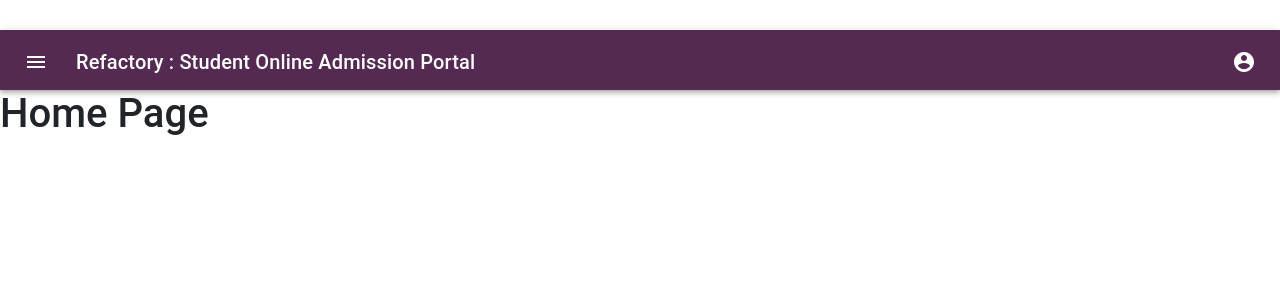
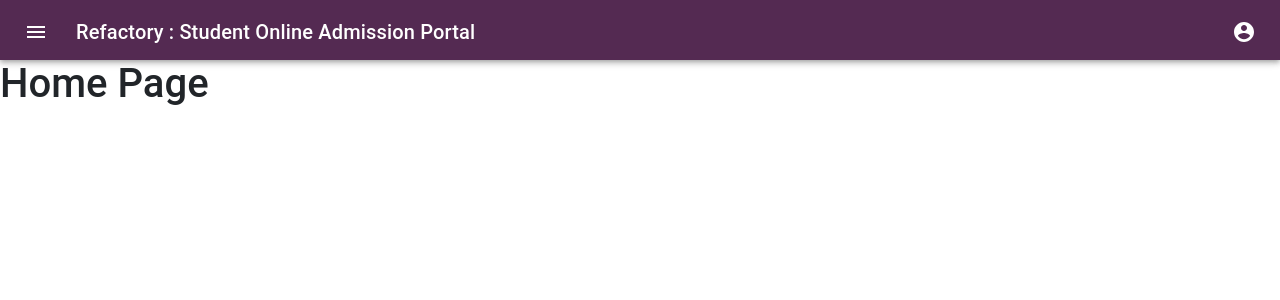
Before and after one commit to senjack/soap, a React (Create React App) app: page / in a window 1280 px wide. Shown: the top 300 px of the page. Built offline with nearby package versions, Linux system fonts and the light colour scheme.

Commit message:
Remove vertical spacing from App.js

```diff
--- a/src/App.js
+++ b/src/App.js
@@ -39,7 +39,7 @@ class App extends React.Component {
         <div className="App">
 
           {/* <Nav /> */}
-          <div className="vertical-spacing3"></div>
+          {/* <div className="vertical-spacing3"></div> */}
           <Switch>
             <Route path="/" exact component={home} />
             <Route path="/apply" exact component={apply} />
```
